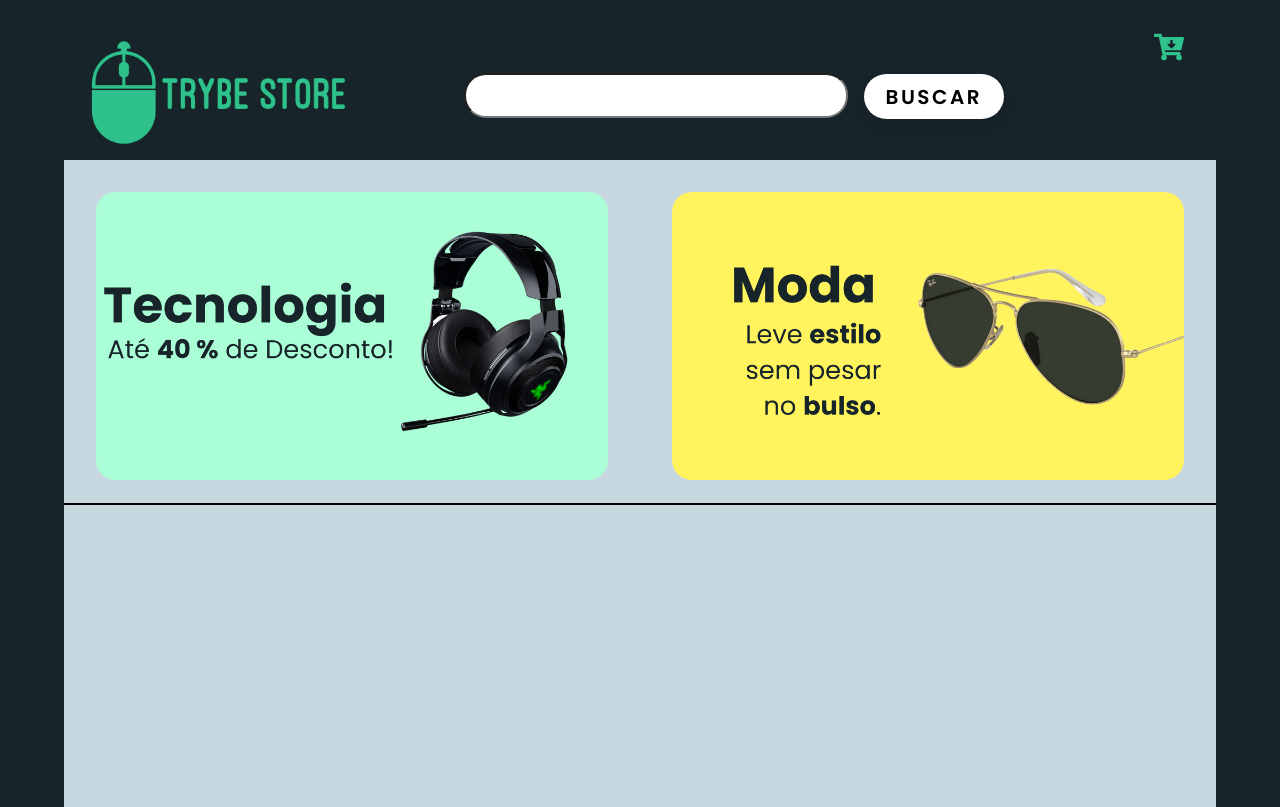
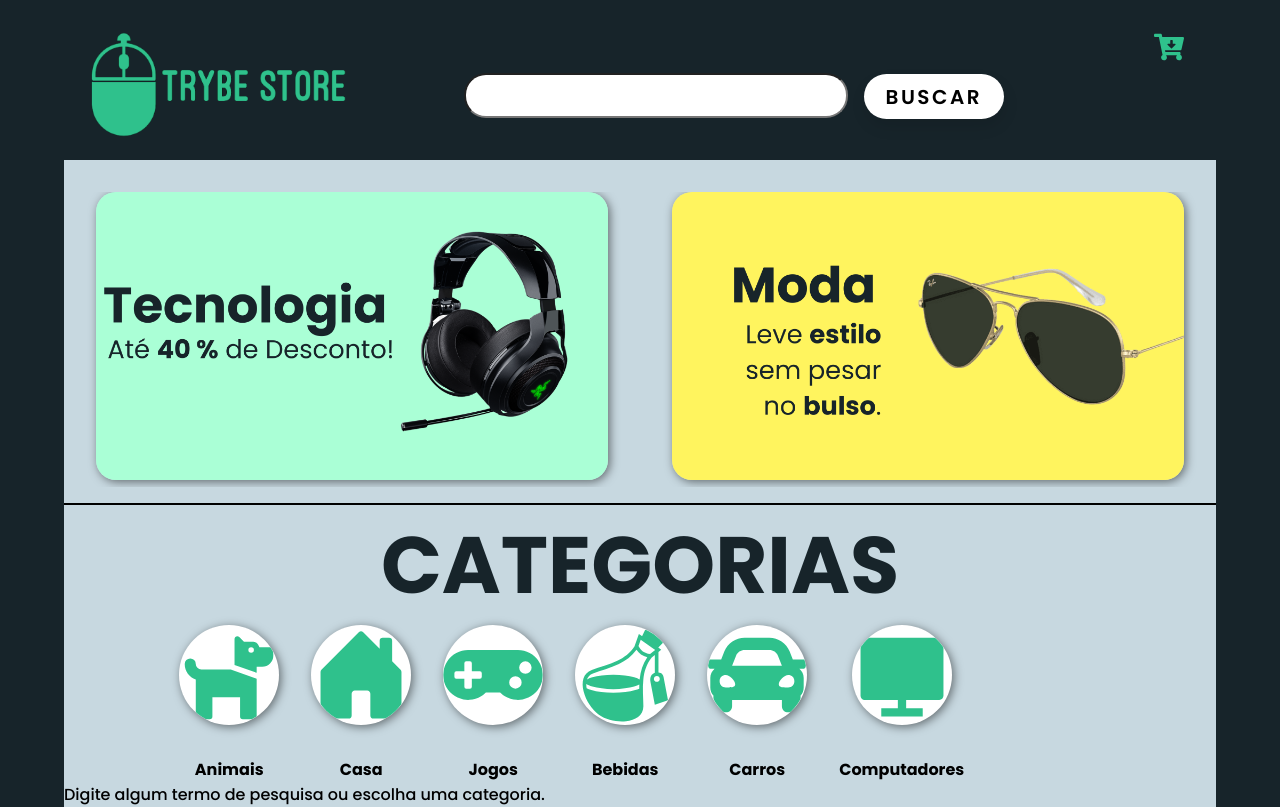
Before and after one commit to FranciscoCosta/E-commerce, a React (Create React App) app: page / in a window 1280 px wide. Shown: the top 807 px of the page. Built offline with nearby package versions, Linux system fonts and the light colour scheme.

Commit message:
Adicinada Categorias

```diff
--- a/src/App.css
+++ b/src/App.css
@@ -33,6 +33,7 @@
     width: 20vw;
     margin-left: 2vw;
     margin-top: 2rem;
+    padding-bottom: 1rem;
 }
 
 .header-input{
@@ -85,9 +86,9 @@
     width: 90%;
     margin: 0 auto;
     background: var(--light--blue-color);
-    height: 130vh;
 }
   @media (max-width: 852px)and (min-width: 714px){
+
 
     .header-logo img{
         width: 150px;
@@ -149,6 +150,7 @@
     .header-btn:hover {
         transform: none;
     }
+
     .footer-mobile{
         display: flex;
         justify-content: space-around;
@@ -158,5 +160,6 @@
         position: sticky;
         bottom: 0px;
         background-color: var(--background--color);
+        cursor: pointer;
     }
   }
--- /dev/null
+++ b/src/components/Categories.css
@@ -0,0 +1,69 @@
+
+.categories-container{
+    width: 90%;
+    margin: 0 auto;
+    background-color: #c7d8e0;
+}
+.categories-title{
+    color: #17242a;
+    font-size: 5rem;
+    text-transform: uppercase;
+    text-align: center;
+
+}
+.categories-container-icons{
+    display: flex;
+    gap: 2rem;
+    width: 80%;
+    margin: 0 auto;
+    flex-wrap: wrap;
+}
+
+.categories-icon{
+    background-color: white;
+    padding: 0.2% 0.2%;
+    border-radius: 50%;
+    cursor: pointer;
+    box-shadow:2px 2px 10px rgba(0, 0, 0, 0.5);
+    margin-bottom: 2rem;
+}
+
+.categories-icon:hover{
+    transform: translateY(-7px);
+}
+
+.categories-icon-wrapper{
+    display: flex;
+    flex-direction: column;
+    align-items: center;
+}
+
+@media (max-width: 713px) {
+
+    .categories-title{
+        font-size: 2rem;
+        background-color: greenyellow;
+        border-bottom: 2px solid #17242a;
+    }
+    .categories-container{
+        height: 100vh;
+
+    }
+    .categories-icon{
+        display: none;
+    }
+    .categories-container-icons{
+        gap: 0;
+        margin: 0;
+        padding: 0;
+        width: 100%;
+
+    }
+    .categories-icon-wrapper{
+        display: block;
+        width: 100%;
+        text-align: center;
+        background-color: greenyellow;
+        padding: 20px;
+    }
+}
--- /dev/null
+++ b/src/components/Categories.jsx
@@ -0,0 +1,126 @@
+import React, { Component } from 'react';
+import './Item.css';
+import './Categories.css';
+import { FaDog, FaGamepad, FaCar } from 'react-icons/fa';
+import { BsFillHouseDoorFill } from 'react-icons/bs';
+import { GiDrinkMe } from 'react-icons/gi';
+import { RiComputerFill } from 'react-icons/ri';
+import { getProductsFromCategoryAndQuery } from '../service/api';
+import Item from './Item';
+
+export default class Categories extends Component {
+  state = {
+    list: [],
+    search: false,
+  };
+  handleOver = (event) => {
+    if(event.type==="mouseover"){
+      event.target.style.color = '#00f600';
+    }if(event.type==="mouseout"){
+      event.target.style.color = '#2fc18c';
+  };
+  };
+  handleApi = async (value) => {
+    const results = await getProductsFromCategoryAndQuery(value);
+    const items = results.results.map((item) => (
+      <div className='Card-item' key={item.id}>
+        <Item
+          key={item.id}
+          title={item.title}
+          thumbnail={item.thumbnail}
+          price={item.price}
+          id={item.id}
+          quantidade={1}
+          shipping={item.shipping}
+          available_quantity={item.available_quantity}
+          handleAddCart={this.handleAddCart}
+        />
+      </div>
+    ));
+    this.setState({ list: items, search: true });
+  };
+
+  render() {
+    const { list, search } = this.state;
+    return (
+      <div className='categories-container'>
+        <h1 className='categories-title'>Categorias</h1>
+        <div className='categories-container-icons'>
+          <div className='categories-icon-wrapper' name='animais'>
+            <FaDog
+              size={100}
+              color='#2fc18c'
+              className='categories-icon'
+              onMouseOver={this.handleOver}
+              onMouseOut={this.handleOver}
+              onClick={() => this.handleApi('Animais')}
+            />
+            <h4>Animais</h4>
+          </div>
+          <div className='categories-icon-wrapper'>
+            <BsFillHouseDoorFill
+              size={100}
+              color='#2fc18c'
+              className='categories-icon'
+              onMouseOver={this.handleOver}
+              onMouseOut={this.handleOver}
+            />
+            <h4>Casa</h4>
+          </div>
+          <div className='categories-icon-wrapper'>
+            <FaGamepad
+              size={100}
+              color='#2fc18c'
+              className='categories-icon'
+              onMouseOver={this.handleOver}
+              onMouseOut={this.handleOver}
+            />
+            <h4>Jogos</h4>
+          </div>
+          <div className='categories-icon-wrapper'>
+            <GiDrinkMe
+              size={100}
+              color='#2fc18c'
+              className='categories-icon'
+              onMouseOver={this.handleOver}
+              onMouseOut={this.handleOver}
+            />
+            <h4>Bebidas</h4>
+          </div>
+          <div className='categories-icon-wrapper'>
+            <FaCar
+              size={100}
+              color='#2fc18c'
+              className='categories-icon'
+              onMouseOver={this.handleOver}
+              onMouseOut={this.handleOver}
+            />
+            <h4>Carros</h4>
+          </div>
+          <div className='categories-icon-wrapper'>
+            <RiComputerFill
+              size={100}
+              color='#2fc18c'
+              className='categories-icon'
+              onMouseOver={this.handleOver}
+              onMouseOut={this.handleOver}
+            />
+            <h4>Computadores</h4>
+          </div>
+        </div>
+        <div>
+          {list.length === 0 && (
+            <p className='info-hero-main'>
+              Digite algum termo de pesquisa ou escolha uma categoria.
+            </p>
+          )}
+          {search && list.length === 0 ? (
+            <p className='info-hero-main'>Nenhum produto foi encontrado</p>
+          ) : (
+            <div className='Wrapper-itens'>{list}</div>
+          )}
+        </div>
+      </div>
+    );
+  }
+}
--- a/src/components/Home.jsx
+++ b/src/components/Home.jsx
@@ -1,4 +1,5 @@
 import React, { Component } from 'react'
+import Categories from './Categories'
 import Footer from './Footer'
 import Header from './Header'
 import Swipper from './Swipper'
@@ -9,8 +10,11 @@
       <div>
         <Header />
         <section className='hero-container'>
-          <Swipper/>
+          <Swipper className="swipper-full"/>
           < div className="line"></div>
+        </section>
+        <section>
+          <Categories />
         </section>
         <Footer />
       </div>
--- /dev/null
+++ b/src/components/Item.css
@@ -0,0 +1,25 @@
+.Wrapper-itens{
+    display: flex;
+    flex-direction: row;
+    flex-wrap: wrap;
+    gap: 5rem;
+    align-items: center;
+
+}
+
+.card-item-container{
+    border: 1px solid black;
+    width: 20rem;
+    height: 40rem;
+
+}
+
+.card-item-product{
+    display: flex;
+    flex-direction: column;
+}
+
+.card-item-top{
+    object-fit: cover;
+    background-color: white ;
+}
--- /dev/null
+++ b/src/components/Item.jsx
@@ -0,0 +1,51 @@
+import React from 'react';
+import { string, number, func } from 'prop-types';
+import { Link } from 'react-router-dom';
+import './Item.css';
+
+export default class Item extends React.Component {
+  render() {
+    const {
+      title,
+      thumbnail,
+      price,
+      handleAddCart,
+      id,
+      shipping,
+    } = this.props;
+
+    return (
+      <div className='card-item-container'>
+        <Link to={ `/ProductDetails/${id}` }>
+          <div className="card-item-product">
+            <div className="card-item-top">
+              <img src={ thumbnail } alt={ title } />
+              {shipping.free_shipping && <p>Frete Gratis</p>}
+            </div>
+            <div className="card-item-bottom">
+              <h6>{title}</h6>
+              <p>{`R$ ${price}`}</p>
+            </div>
+          </div>
+        </Link>
+
+        <button
+          className="add-cart"
+          type="button"
+          onClick={ handleAddCart }
+          value={ id }
+        >
+          Adicionar ao Carrinho
+        </button>
+      </div>
+    );
+  }
+}
+
+Item.propTypes = {
+  id: string,
+  title: string,
+  thumbnail: string,
+  price: number,
+  handleAddCart: func,
+}.isRequired;
--- a/src/components/Slider.css
+++ b/src/components/Slider.css
@@ -17,6 +17,7 @@
     height: 100%;
     object-fit: cover;
     border-radius: 20px;
+    box-shadow:2px 2px 10px rgba(0, 0, 0, 0.5);
 
 }
 
@@ -24,3 +25,9 @@
     border: 1px solid black;
     margin-top: 1rem;
 }
+
+@media (max-width: 713px) {
+    .container-slider{
+        display: none;
+    }
+}
--- /dev/null
+++ b/src/service/api.js
@@ -0,0 +1,6 @@
+
+  export async function getProductsFromCategoryAndQuery(query) {
+    const resultados = await fetch(`https://api.mercadolibre.com/sites/MLB/search?q=${query}`);
+    const api = await resultados.json();
+    return api;
+  }
```
